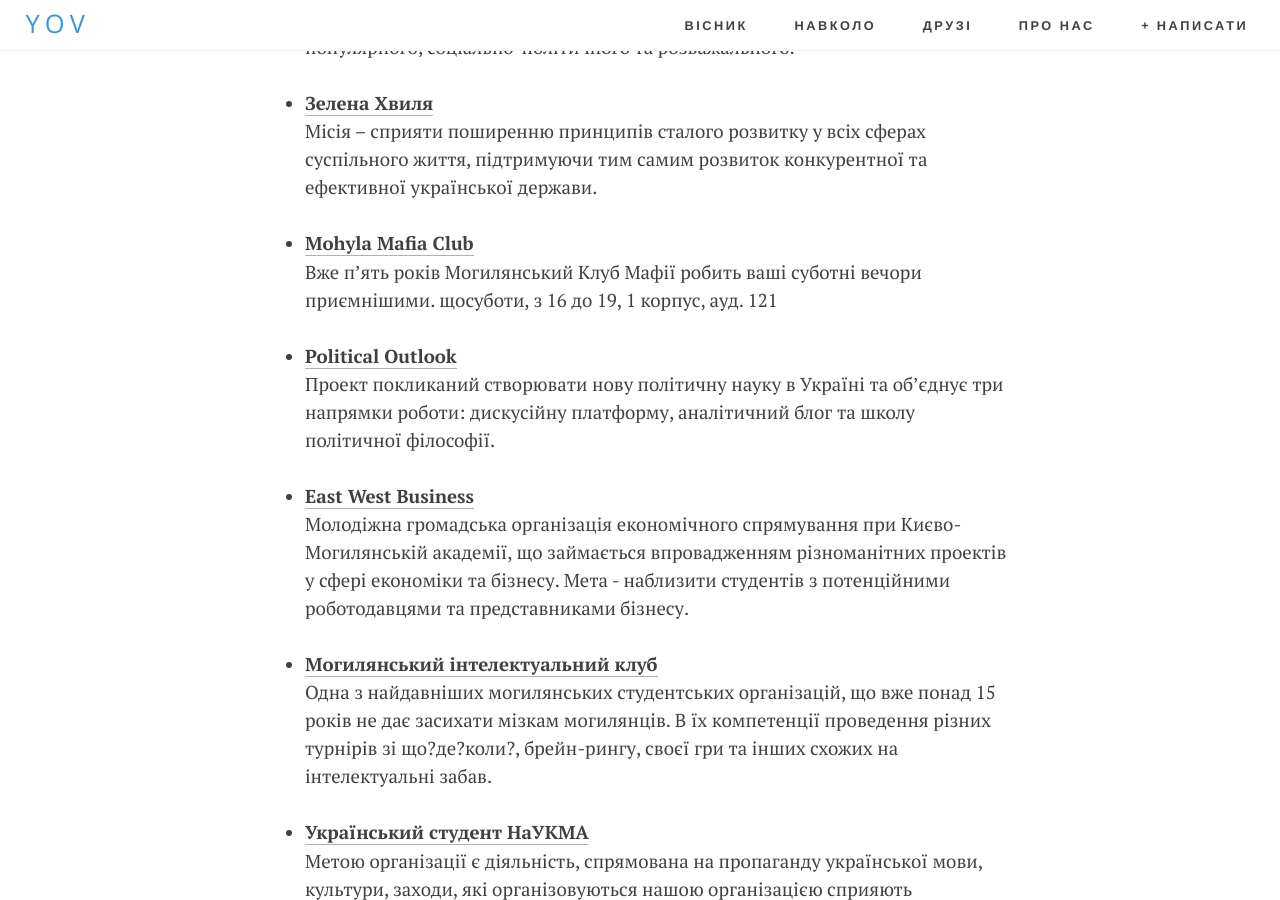
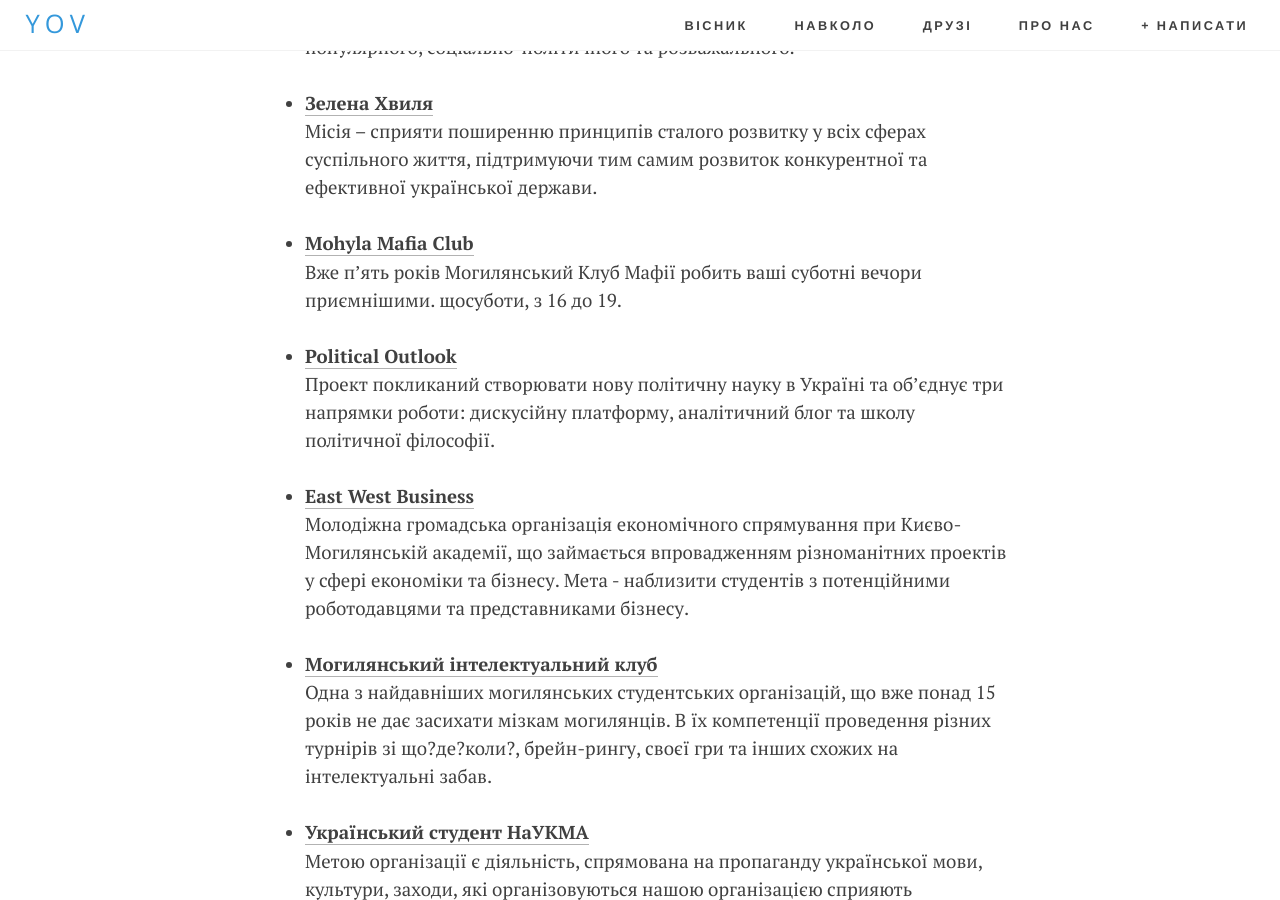
Before and after one commit to boretskyi/boretskyi.github.io, a Jekyll site: the page built from _posts/2015-09-01-kma-guide.md, in a window 1280 px wide and 900 px high, scrolled down 2783 px. Built offline with Jekyll 4.4.1, drawn with Linux system fonts in a browser that asks for light colours; nearby versions of some CDN libraries; Markdown is read by kramdown in place of the engine named in the settings; comment, search, counter and statistics services are not loaded.

Commit message:
Updated 2015-09-01-kma-guide.md

```diff
--- a/_posts/2015-09-01-kma-guide.md
+++ b/_posts/2015-09-01-kma-guide.md
@@ -14,6 +14,7 @@
 image_credit_link: ""
 date: "2015-09-01 16:46 +0300"
 ---
+
 
 
 
@@ -94,7 +95,7 @@
 
 - **[Mohyla Mafia Club](https://vk.com/mohylamafia)**
 Вже п'ять років Могилянський Клуб Мафії робить ваші суботні вечори приємнішими.
-щосуботи, з 16 до 19, 1 корпус, ауд. 121
+щосуботи, з 16 до 19.
 
 - **[Political Outlook](https://www.facebook.com/polit.outlook)**
 Проект покликаний створювати нову політичну науку в Україні та об’єднує три напрямки роботи: дискусійну платформу, аналітичний блог та школу політичної філософії.
```
